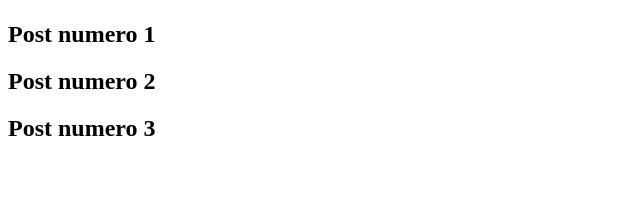
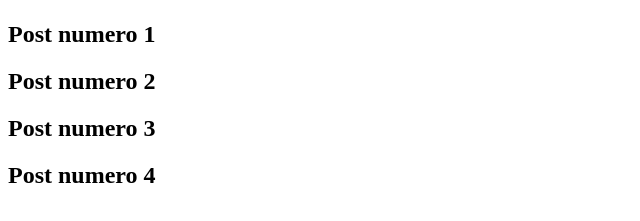
Before and after one commit to wolfblack27/aulagithub, a plain HTML site: page blog.html in a window 1280 px wide. Shown: the part 59-280 px from the top of the page, without its empty margins (0-640 px from the left). Drawn offline with Linux system fonts and the light colour scheme.

Commit message:
alteracoes em blog

```diff
--- a/blog.html
+++ b/blog.html
@@ -10,5 +10,6 @@
     <h2>Post numero 1</h2>
     <h2>Post numero 2</h2>
     <h2>Post numero 3</h2>
+    <h2>Post numero 4</h2>
 </body>
 </html>
```
